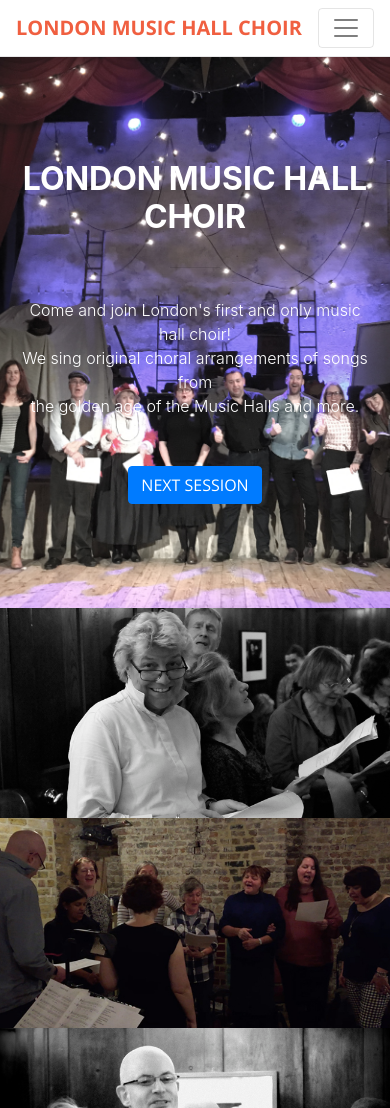
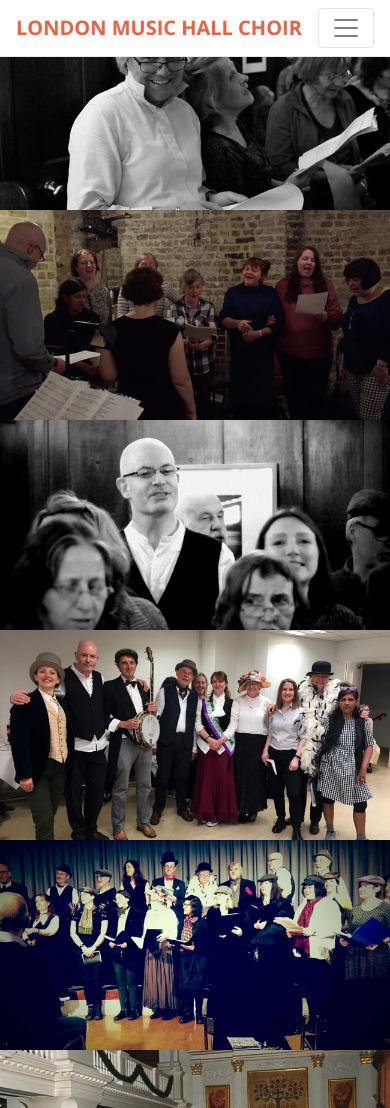
Before and after one commit to andhide/andhide.github.io, a website with bundled scripts: page tablet collums 2.html in a window 390 px wide. Shown: the top 1108 px of the page. Built offline with nearby package versions, Linux system fonts and the light colour scheme.

Commit message:
Update tablet collums 2.html

```diff
--- a/tablet collums 2.html
+++ b/tablet collums 2.html
@@ -62,26 +62,6 @@
 
 
 
-
-
-    <header class="masthead text-center text-white d-flex">
-      <div class="container my-auto">
-        <div class="row">
-          <div class="col-lg-10 mx-auto">
-            <h1 class="text-uppercase">
-              <strong>London Music Hall Choir</strong>
-            </h1>
-            <hr>
-          </div>
-          <div class="col-lg-8 mx-auto">
-            <p class="text-white mb-5">Come and join London's first and only music hall choir!
-			<br>We sing original choral arrangements of songs from
-			<br>the golden age of the Music Halls and more.</p>
-            <a class="btn btn-primary btn-xl js-scroll-trigger" href="#rehearsal">Next Session</a>
-          </div>
-        </div>
-      </div>
-    </header>
 
 
 
```
